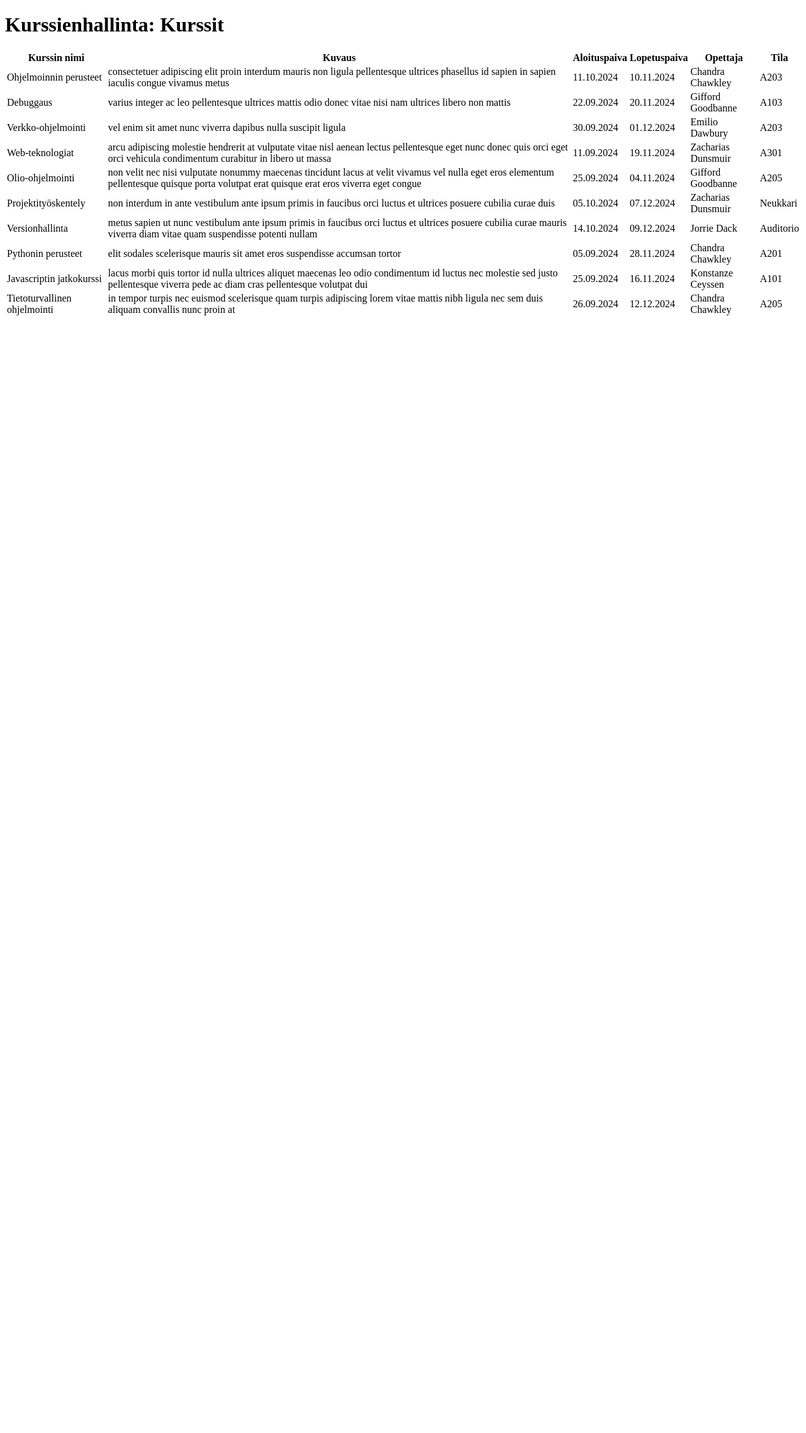
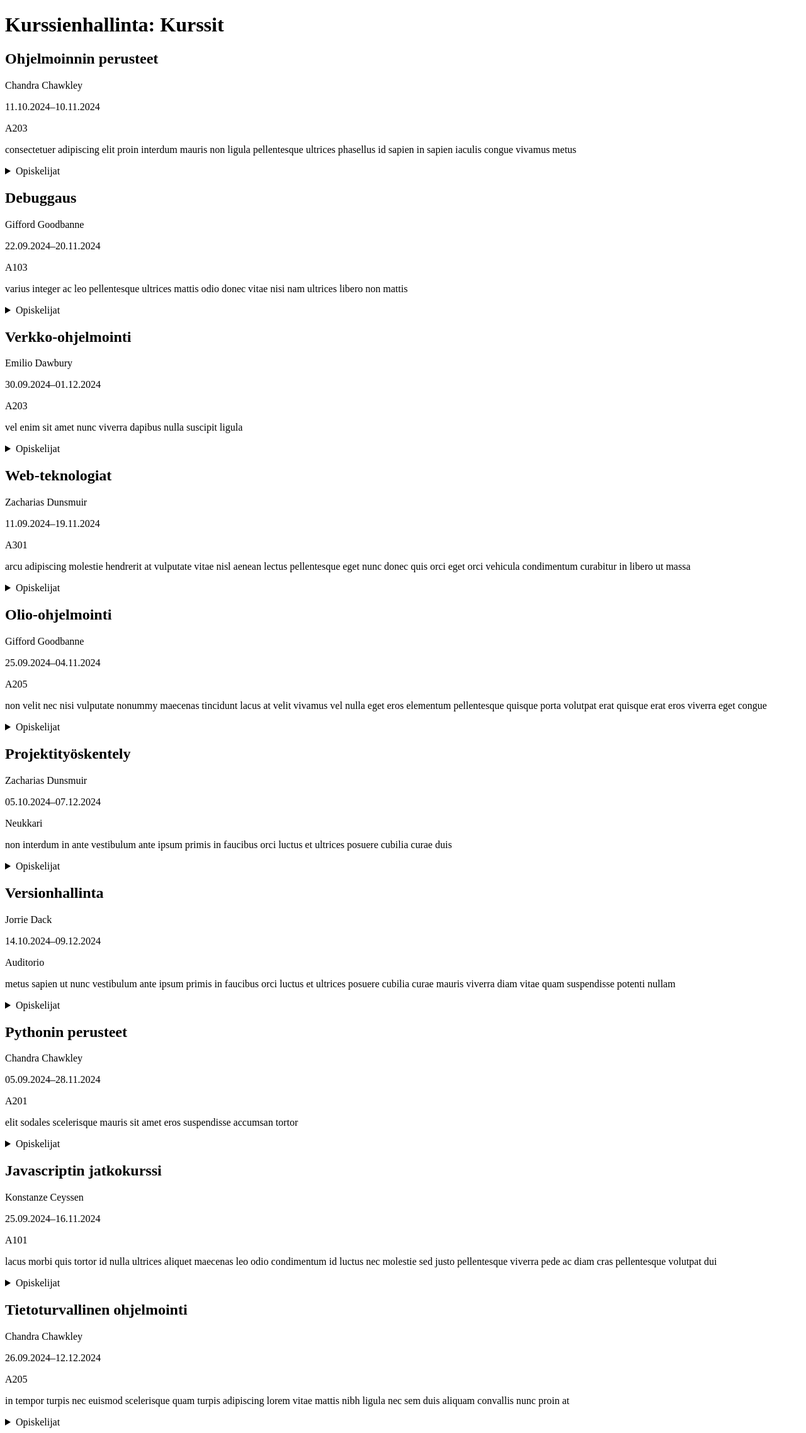
Before and after one commit to TopiS-TAI/kurssienhallinta, a PHP site: page /kurssit.php in a window 1280 px wide. Shown: the part 26-2302 px from the top of the page at 63% size. Before the commit the page ends 527 px from the top, so only its background shows below. Run offline with PHP 8.4, Linux system fonts and the light colour scheme; data comes from the database, SQL or seed files in the repository.

Commit message:
Kursseihin korttinäkymä ja kirjautuneet opiskelijat

```diff
--- a/kurssit-list.php
+++ b/kurssit-list.php
@@ -1,32 +1,41 @@
-<table>
-    <tbody>
-        <thead>
-            <tr>
-                <th>Kurssin nimi</th>
-                <th>Kuvaus</th>
-                <th>Aloituspaiva</th>
-                <th>Lopetuspaiva</th>
-                <th>Opettaja</th>
-                <th>Tila</th>
-            </tr>
-        </thead>
+<section class="kurssit">
 <?php
     include("connect.php");
-    $sql = "SELECT kurssit.nimi, kurssit.kuvaus, kurssit.aloituspaiva, kurssit.lopetuspaiva, opettajat.etunimi, opettajat.sukunimi, tilat.nimi AS tilan_nimi FROM kurssit, opettajat, tilat WHERE kurssit.opettaja = opettajat.id AND kurssit.tila = tilat.id";
+    $sql = "SELECT k.id, k.nimi, k.kuvaus, k.aloituspaiva, k.lopetuspaiva,
+        oj.etunimi AS oj_etunimi,
+        oj.sukunimi AS oj_sukunimi,
+        t.nimi AS t_nimi,
+        GROUP_CONCAT(ok.etunimi, ' ', ok.sukunimi) as ok_nimet
+        FROM kurssit k
+        JOIN opettajat oj ON k.opettaja = oj.id
+        JOIN kurssikirjautumiset kk ON kk.kurssi = k.id
+        JOIN opiskelijat ok ON kk.opiskelija = ok.id
+        JOIN tilat t ON k.tila = t.id
+        GROUP BY k.id;";
     $query = $conn->prepare($sql);
     $query->execute();
     $kurssit = $query->fetchAll();
 
     foreach($kurssit as $kurssi) { ?>
-        <tr>
-            <td><?php echo htmlspecialchars($kurssi['nimi']);?></td>
-            <td><?php echo htmlspecialchars($kurssi['kuvaus']);?></td>
-            <td><?php echo date_format(date_create($kurssi['aloituspaiva']), "d.m.Y");?></td>
-            <td><?php echo date_format(date_create($kurssi['lopetuspaiva']), "d.m.Y");?></td>
-            <td><?php echo htmlspecialchars($kurssi['etunimi'] . " " . $kurssi['sukunimi']);?></td>
-            <td><?php echo htmlspecialchars($kurssi['tilan_nimi']);?></td>
-        </tr>
+        <div class="kurssi-info">
+            <h2><?php echo htmlspecialchars($kurssi['nimi']);?></h2>
+            <div class="kurssi-detaljit">
+                <p><?php echo htmlspecialchars($kurssi['oj_etunimi'] . " " . $kurssi['oj_sukunimi']);?></p>
+                <p><?php echo date_format(date_create($kurssi['aloituspaiva']), "d.m.Y");?>–<?php echo date_format(date_create($kurssi['lopetuspaiva']), "d.m.Y");?></p>
+                <p><?php echo htmlspecialchars($kurssi['t_nimi']);?></p>
+            </div>
+            <p class="kurssi-kuvaus"><?php echo htmlspecialchars($kurssi['kuvaus']);?></p>
+            <details class="kurssi-opiskelijat">
+                <summary>Opiskelijat</summary>
+                <ul>
+                <?php
+                    $opiskelijat = explode(",", $kurssi['ok_nimet']);
+                    foreach ($opiskelijat as $opiskelija) {
+                        echo '<li>' . htmlspecialchars($opiskelija) . '</li>';
+                    }?>
+                </ul>
+            </details>
+        </div>
     <?php }
 ?>
-</tbody>
-    </table>
+</section>
```
